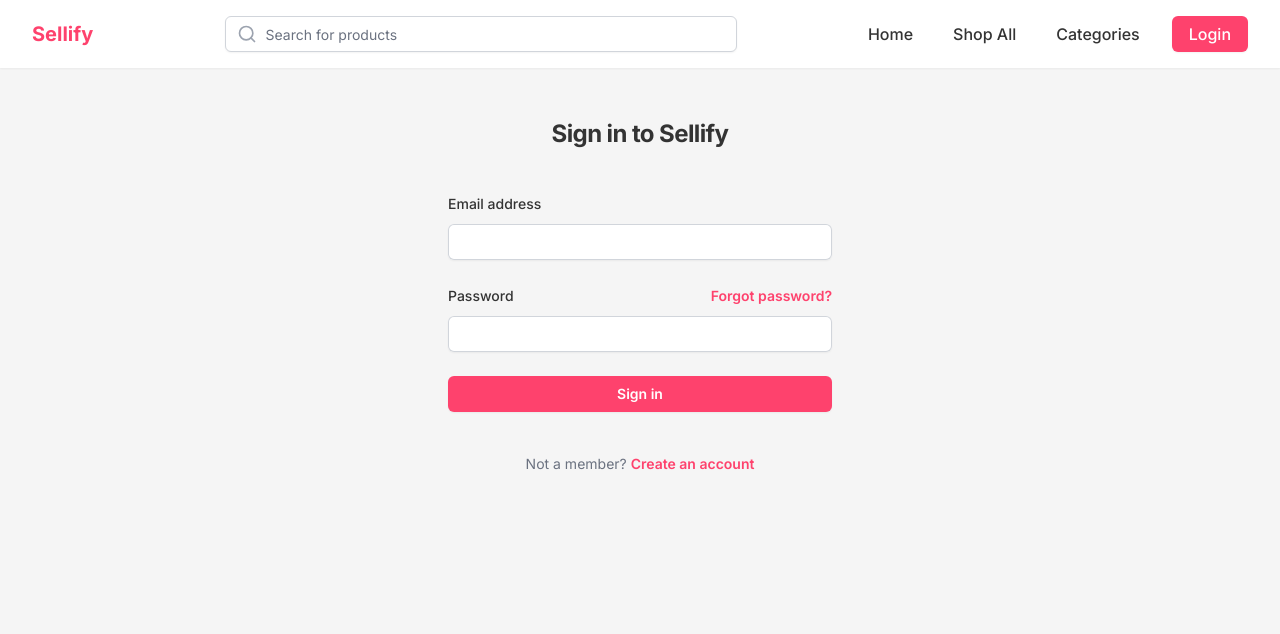
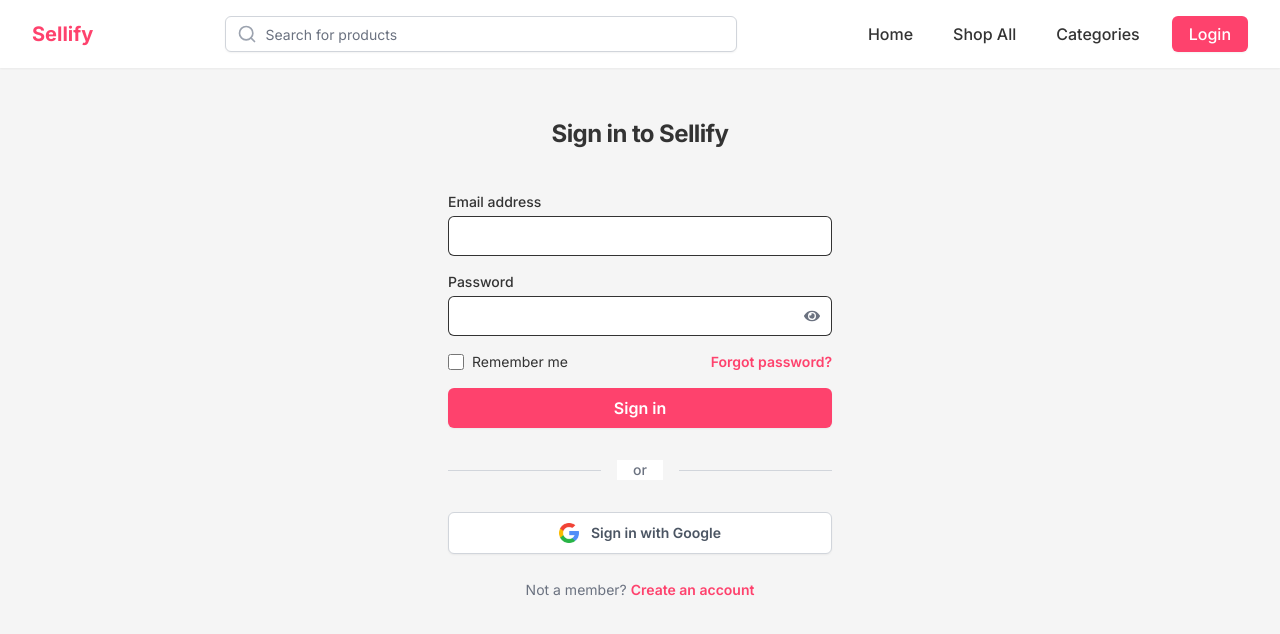
Before and after one commit to hamaadafzal4209/Sellify, a Next.js app in the folder client/: page /login in a window 1280 px wide. Shown: the top 634 px of the page. Built offline with nearby package versions, Linux system fonts and the light colour scheme.

Commit message:
complete login page UI

```diff
--- a/client/app/globals.css
+++ b/client/app/globals.css
@@ -2,6 +2,16 @@
 @tailwind components;
 @tailwind utilities;
 
-body{
-    background: #F5F5F5;
+@layer utilities {
+  .form-input {
+    @apply block w-full rounded-md border-0 py-2 px-3 text-gray-900 ring-1 ring-inset ring-gray-900 placeholder-gray-400 focus:ring-2 focus:ring-inset focus:ring-primary-500 focus:border-primary-500 sm:text-base sm:leading-6 outline-none transition duration-150 ease-in-out;
+  }
+
+  .submit-full-button {
+    @apply flex items-center w-full justify-center rounded-md bg-primary-500 px-4 py-2 text-base font-semibold leading-6 text-white shadow-sm hover:bg-[#e63b61] focus-visible:outline focus-visible:outline-2 focus-visible:outline-offset-2 focus-visible:outline-primary-500 transition duration-150 ease-in-out;
+  }
 }
+
+body {
+  background: #f5f5f5;
+}
--- a/client/app/login/page.tsx
+++ b/client/app/login/page.tsx
@@ -1,6 +1,16 @@
+"use client"
+import Image from "next/image";
 import Link from "next/link";
+import { FaEye, FaEyeSlash } from "react-icons/fa";
+import { useState } from "react";
 
 const SignInPage = () => {
+  const [showPassword, setShowPassword] = useState(false);
+
+  const togglePasswordVisibility = () => {
+    setShowPassword(!showPassword);
+  };
+
   return (
     <div className="flex min-h-full flex-1 flex-col justify-center px-6 py-12 lg:px-8">
       <div className="sm:mx-auto sm:w-full sm:max-w-sm">
@@ -10,70 +20,113 @@
       </div>
 
       <div className="mt-10 sm:mx-auto sm:w-full sm:max-w-sm">
-        <form method="POST" className="space-y-6">
+        <form method="POST">
           <div>
             <label
               htmlFor="email"
-              className="block text-sm font-medium leading-6 text-gray-900"
+              className="block text-sm font-medium text-gray-900"
             >
               Email address
             </label>
-            <div className="mt-2">
+            <div className="mt-1">
               <input
                 id="email"
                 name="email"
                 type="email"
                 required
                 autoComplete="email"
-                className="block w-full rounded-md border-0 py-1.5 text-gray-900 shadow-sm ring-1 ring-inset ring-gray-300 placeholder:text-gray-400 focus:ring-2 focus:ring-inset focus:ring-[#FE426D] sm:text-sm sm:leading-6"
+                className="form-input"
               />
             </div>
           </div>
 
-          <div>
-            <div className="flex items-center justify-between">
-              <label
-                htmlFor="password"
-                className="block text-sm font-medium leading-6 text-gray-900"
-              >
-                Password
-              </label>
-              <div className="text-sm">
-                <a
-                  href="#"
-                  className="font-semibold text-[#FE426D] hover:text-[#e63b61]"
-                >
-                  Forgot password?
-                </a>
-              </div>
-            </div>
-            <div className="mt-2">
+          <div className="mt-4 relative">
+            <label
+              htmlFor="password"
+              className="block text-sm font-medium text-gray-900"
+            >
+              Password
+            </label>
+            <div className="mt-1 relative">
               <input
                 id="password"
                 name="password"
-                type="password"
+                type={showPassword ? "text" : "password"}
                 required
                 autoComplete="current-password"
-                className="block w-full rounded-md border-0 py-1.5 text-gray-900 shadow-sm ring-1 ring-inset ring-gray-300 placeholder:text-gray-400 focus:ring-2 focus:ring-inset focus:ring-[#FE426D] sm:text-sm sm:leading-6"
+                className="form-input pr-10"
               />
+              <button
+                type="button"
+                onClick={togglePasswordVisibility}
+                className="absolute inset-y-0 right-0 flex items-center pr-3 text-gray-500 hover:text-primary-500 focus:outline-none"
+              >
+                {showPassword ? <FaEyeSlash /> : <FaEye />}
+              </button>
+            </div>
+          </div>
+
+          <div className="flex items-center justify-between my-4">
+            <div className="flex items-center">
+              <input
+                id="remember-me"
+                name="remember-me"
+                type="checkbox"
+                className="h-4 w-4 text-primary-500 border-gray-300 rounded focus:ring-primary-500"
+              />
+              <label
+                htmlFor="remember-me"
+                className="ml-2 block text-sm text-gray-900"
+              >
+                Remember me
+              </label>
+            </div>
+
+            <div className="text-sm">
+              <a
+                href="#"
+                className="font-semibold text-primary-500 hover:text-[#e63b61]"
+              >
+                Forgot password?
+              </a>
             </div>
           </div>
 
           <div>
-            <button
-              type="submit"
-              className="flex w-full justify-center rounded-md bg-[#FE426D] px-3 py-1.5 text-sm font-semibold leading-6 text-white shadow-sm hover:bg-[#e63b61] focus-visible:outline focus-visible:outline-2 focus-visible:outline-offset-2 focus-visible:outline-[#FE426D]"
-            >
+            <button type="submit" className="submit-full-button">
               Sign in
             </button>
           </div>
         </form>
 
-        <p className="mt-10 text-center text-sm text-gray-500">
+        {/* Google Sign In Button */}
+
+        <div className="relative flex items-center justify-center my-8">
+          <div className="w-full h-[1px] bg-gray-300"></div>
+          <span className="px-4 text-sm font-medium text-gray-500 bg-white mx-4">
+            or
+          </span>
+          <div className="w-full h-[1px] bg-gray-300"></div>
+        </div>
+
+        <div className="mt-6">
+          <button className="flex w-full items-center justify-center rounded-md border border-gray-300 bg-white px-4 py-2 text-sm font-semibold leading-6 text-gray-600 shadow-sm hover:bg-gray-50 transition-all duration-200">
+            <Image
+              width={20}
+              height={20}
+              src="/assets/google.png"
+              alt="Google Icon"
+              className="mr-3 h-5 w-5 object-contain"
+            />
+            <span className="text-gray-600">Sign in with Google</span>
+          </button>
+        </div>
+
+        <p className="mt-6 text-center text-sm text-gray-500">
           Not a member?{" "}
           <Link
             href="/register"
-            className="font-semibold leading-6 text-[#FE426D] hover:text-[#e63b61]"
+            className="font-semibold leading-6 text-primary-500 hover:text-[#e63b61]"
           >
             Create an account
           </Link>
--- a/client/package.json
+++ b/client/package.json
@@ -19,6 +19,7 @@
     "next-auth": "^4.24.7",
     "react": "^18",
     "react-dom": "^18",
+    "react-icons": "^5.3.0",
     "tailwind-merge": "^2.5.2",
     "tailwindcss-animate": "^1.0.7"
   },
```
Also changed, not shown: client/public/assets/google.png (added), 1 other file (tests, documents, lock files or other folders).
